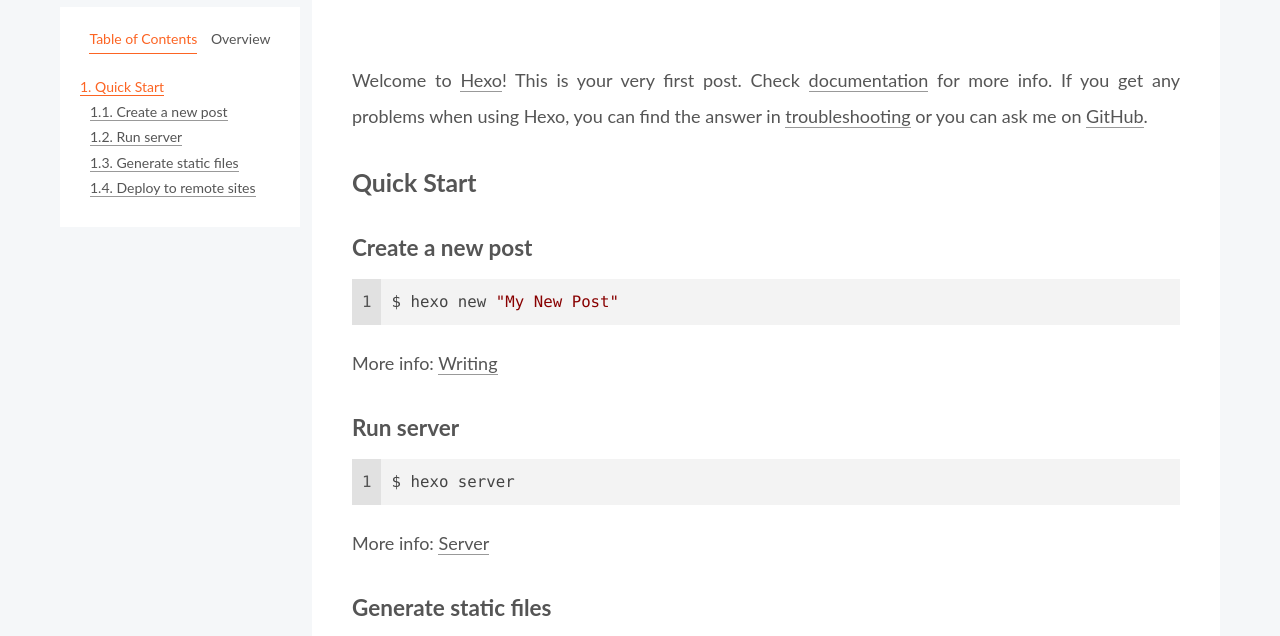
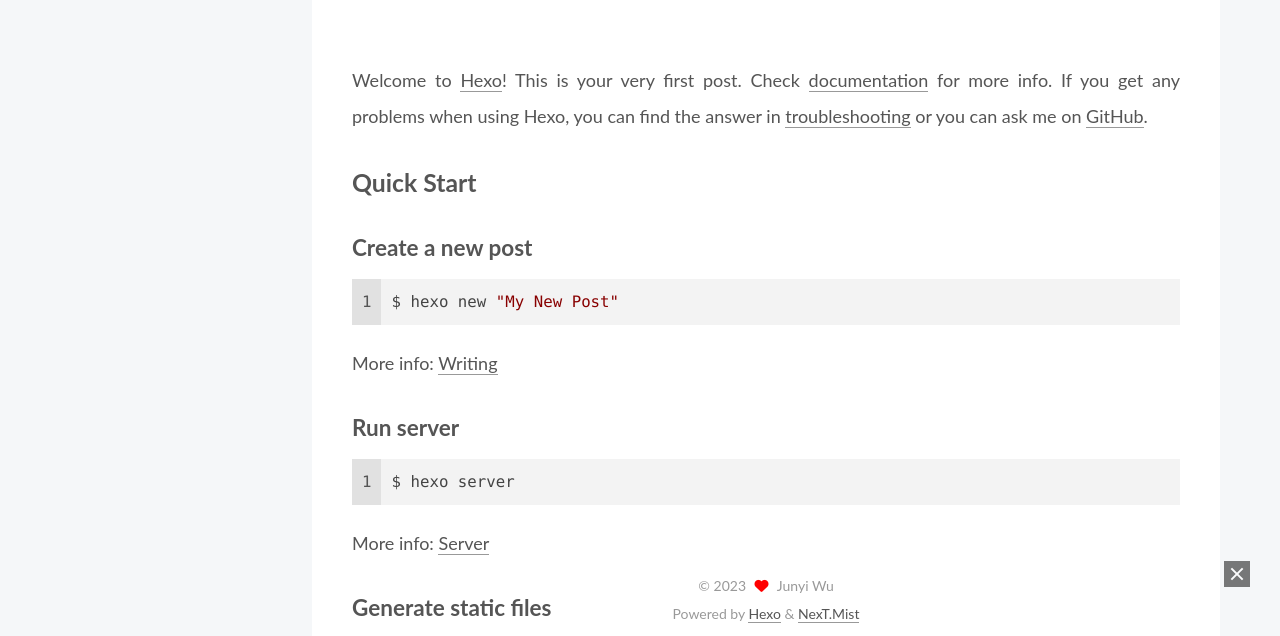
Before and after one commit to JunyiWu97/JunyiWu97.github.io, a plain HTML site: page 2023/08/01/hello-world/index.html in a window 1280 px wide. Shown: the part 152-788 px from the top of the page. Drawn offline with nearby package versions, Linux system fonts and the light colour scheme.

Commit message:
Site updated: 2023-08-01 16:46:11

```diff
--- a/2023/08/01/hello-world/index.html
+++ b/2023/08/01/hello-world/index.html
@@ -17,7 +17,7 @@
 <link rel="stylesheet" href="https://cdnjs.cloudflare.com/ajax/libs/font-awesome/6.4.0/css/all.min.css" integrity="sha256-HtsXJanqjKTc8vVQjO4YMhiqFoXkfBsjBWcX91T1jr8=" crossorigin="anonymous">
   <link rel="stylesheet" href="https://cdnjs.cloudflare.com/ajax/libs/animate.css/3.1.1/animate.min.css" integrity="sha256-PR7ttpcvz8qrF57fur/yAx1qXMFJeJFiA6pSzWi0OIE=" crossorigin="anonymous">
 
-<script class="next-config" data-name="main" type="application/json">{"hostname":"example.com","root":"/","images":"/images","scheme":"Pisces","darkmode":false,"version":"8.17.1","exturl":false,"sidebar":{"position":"left","display":"post","padding":18,"offset":12},"copycode":{"enable":false,"style":null},"bookmark":{"enable":false,"color":"#222","save":"auto"},"mediumzoom":false,"lazyload":false,"pangu":false,"comments":{"style":"tabs","active":null,"storage":true,"lazyload":false,"nav":null},"stickytabs":false,"motion":{"enable":true,"async":false,"transition":{"menu_item":"fadeInDown","post_block":"fadeIn","post_header":"fadeInDown","post_body":"fadeInDown","coll_header":"fadeInLeft","sidebar":"fadeInUp"}},"prism":false,"i18n":{"placeholder":"Searching...","empty":"We didn't find any results for the search: ${query}","hits_time":"${hits} results found in ${time} ms","hits":"${hits} results found"}}</script><script src="/js/config.js"></script>
+<script class="next-config" data-name="main" type="application/json">{"hostname":"example.com","root":"/","images":"/images","scheme":"Mist","darkmode":false,"version":"8.17.1","exturl":false,"sidebar":{"position":"left","display":"post","padding":18,"offset":12},"copycode":{"enable":false,"style":null},"bookmark":{"enable":false,"color":"#222","save":"auto"},"mediumzoom":false,"lazyload":false,"pangu":false,"comments":{"style":"tabs","active":null,"storage":true,"lazyload":false,"nav":null},"stickytabs":false,"motion":{"enable":true,"async":false,"transition":{"menu_item":"fadeInDown","post_block":"fadeIn","post_header":"fadeInDown","post_body":"fadeInDown","coll_header":"fadeInLeft","sidebar":"fadeInUp"}},"prism":false,"i18n":{"placeholder":"Searching...","empty":"We didn't find any results for the search: ${query}","hits_time":"${hits} results found in ${time} ms","hits":"${hits} results found"}}</script><script src="/js/config.js"></script>
 
     <meta name="description" content="Welcome to Hexo! This is your very first post. Check documentation for more info. If you get any problems when using Hexo, you can find the answer in troubleshooting or you can ask me on GitHub. Quick">
 <meta property="og:type" content="article">
@@ -234,13 +234,19 @@
     </span>
     <span class="author" itemprop="copyrightHolder">Junyi Wu</span>
   </div>
-  <div class="powered-by">Powered by <a href="https://hexo.io/" rel="noopener" target="_blank">Hexo</a> & <a href="https://theme-next.js.org/pisces/" rel="noopener" target="_blank">NexT.Pisces</a>
+  <div class="powered-by">Powered by <a href="https://hexo.io/" rel="noopener" target="_blank">Hexo</a> & <a href="https://theme-next.js.org/mist/" rel="noopener" target="_blank">NexT.Mist</a>
   </div>
 
     </div>
   </footer>
 
 
+  <div class="toggle sidebar-toggle" role="button">
+    <span class="toggle-line"></span>
+    <span class="toggle-line"></span>
+    <span class="toggle-line"></span>
+  </div>
+  <div class="sidebar-dimmer"></div>
   <div class="back-to-top" role="button" aria-label="Back to top">
     <i class="fa fa-arrow-up fa-lg"></i>
     <span>0%</span>
@@ -253,7 +259,7 @@
 
 
   <script src="https://cdnjs.cloudflare.com/ajax/libs/animejs/3.2.1/anime.min.js" integrity="sha256-XL2inqUJaslATFnHdJOi9GfQ60on8Wx1C2H8DYiN1xY=" crossorigin="anonymous"></script>
-<script src="/js/comments.js"></script><script src="/js/utils.js"></script><script src="/js/motion.js"></script><script src="/js/next-boot.js"></script>
+<script src="/js/comments.js"></script><script src="/js/utils.js"></script><script src="/js/motion.js"></script><script src="/js/schemes/muse.js"></script><script src="/js/next-boot.js"></script>
 
 
 
```
Also changed, not shown: archives/2023/08/index.html (+9 -3 lines), archives/2023/index.html (+9 -3 lines), archives/index.html (+9 -3 lines), index.html (+9 -3 lines).
